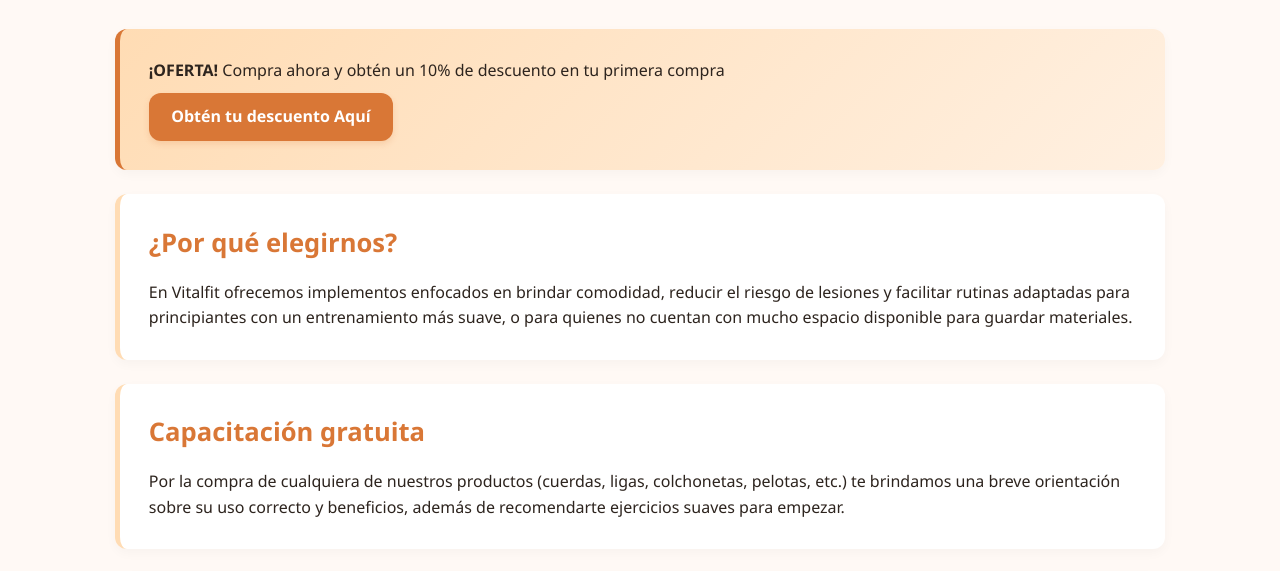
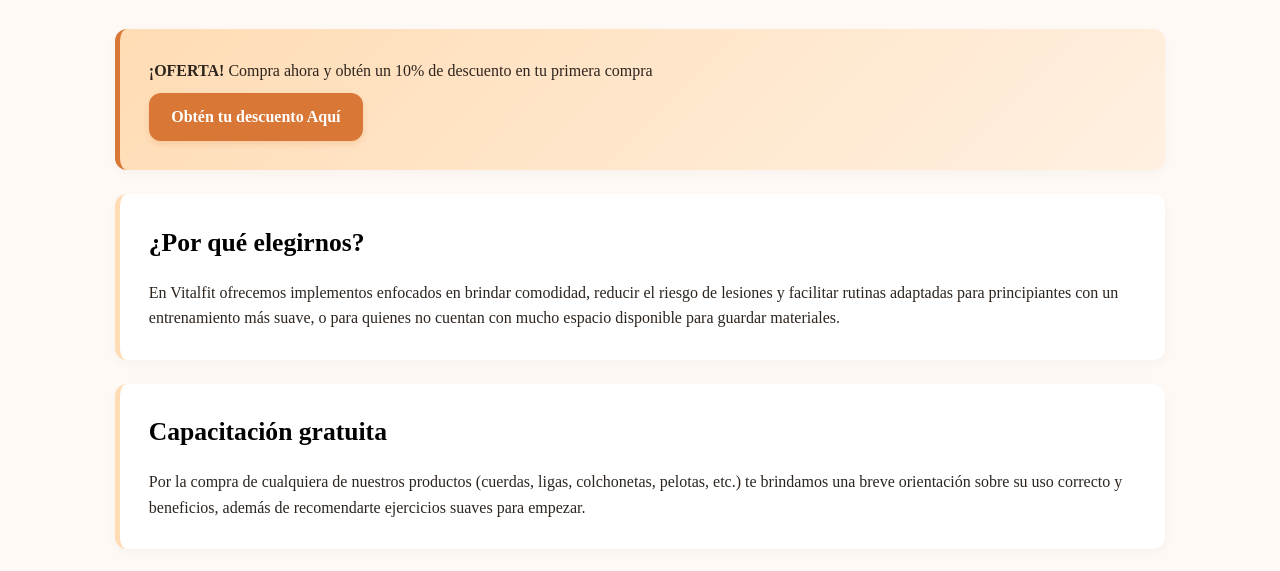
Before and after one commit to Aki7025/eduprofcuartoefe, a plain HTML site: page index.html in a window 1280 px wide. Shown: the part 200-771 px from the top of the page. Drawn offline with Linux system fonts and the light colour scheme; files that its build step writes are made by us from their sources; a script that the page names is missing; files whose address does not match are found by name.

Commit message:
Update styles.css

```diff
--- a/styles.css
+++ b/styles.css
@@ -4,7 +4,7 @@
     box-sizing: border-box;
 }
 body {
-    font-family: 'Segoe UI', Tahoma, Geneva, Verdana, sans-serif;
+    font-family:'Times New Roman', Times, serif;
     background-color: #fff9f5;
     color: #2d241e;
     line-height: 1.6;
@@ -81,7 +81,7 @@
     color: #d97736;
 }
 h2 {
-    color: #d97736;
+    color: #000000;
     font-size: 1.6rem;
     margin-bottom: 1rem;
 }
```
